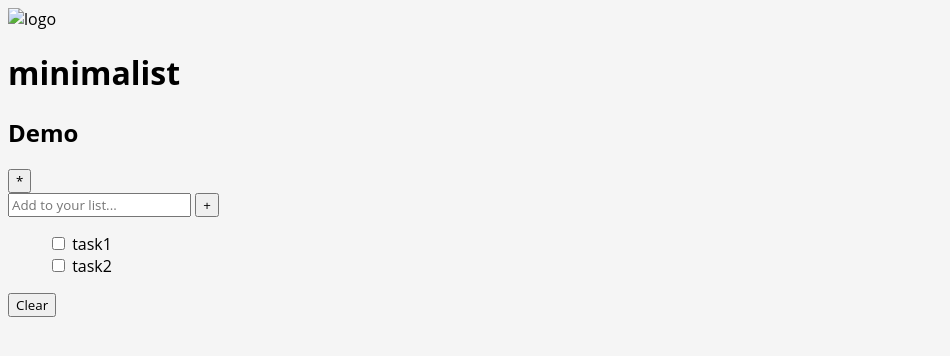
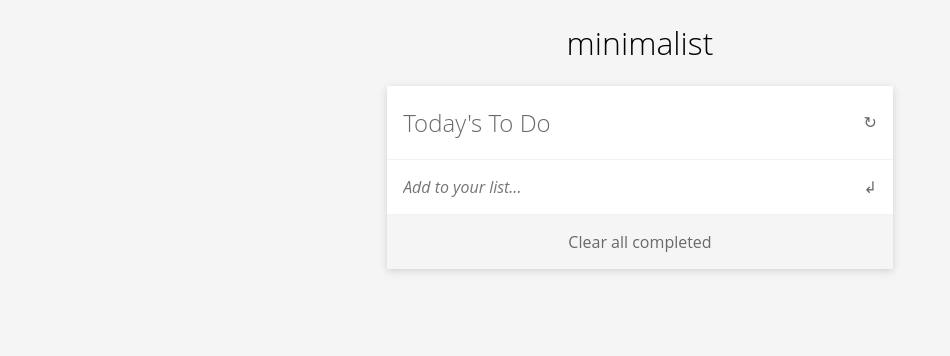
Before and after one commit to AlexHamn/To_Do_List_1, a website built with webpack: page src/index.html in a window 1280 px wide. Shown: the whole page, without its empty margins (0-950 px from the left). Built offline with nearby package versions, Linux system fonts and the light colour scheme.

Commit message:
setup local storage

```diff
--- a/src/index.html
+++ b/src/index.html
@@ -8,35 +8,33 @@
 </head>
 
 <body>
-    <img src="#" alt="logo" srcset="#">
-    <h1>minimalist</h1>
-    <section>
+    <header>
+        <h1>minimalist</h1>
+    </header>
+    <section id="content">
         <article id="list">
-            <div>
-                <h2>Demo</h2>
-                <button>*</button>
+            <div id="title" class="item">
+                <h2>Today's To Do</h2>
+                <button id="resetList">↻</button>
             </div>
-            <div>
-                <form action="">
+            <div id="input">
+                <form action="post" class="item" data-new-task-form>
                     <input type="text" id="addToList" placeholder="Add to your list...">
-                    <button>+</button>
+                    <button type="submit">↲</button>
                 </form>
             </div>
-            <ul id="list">
-                <li>
-                    <input type="checkbox" id='task1'>
-                    <label for="task1">task1</label>
-                </li>
-                <li>
-                    <input type="checkbox" id='task2'>
-                    <label for="task2">task2</label>
-                </li>
-            </ul>
-            <div>
-                <button>Clear</button>
+            <ul id="tasks" data-tasks-list></ul>
+            <div id="clear">
+                <button id="clearButton">Clear all completed</button>
             </div>
         </article>
     </section>
+    <template id="taskTemplate">
+        <li>
+            <input type="checkbox">
+            <label></label>
+        </li>
+    </template>
 </body>
 
 </html>
--- a/src/index.js
+++ b/src/index.js
@@ -1,22 +1,84 @@
 import _ from 'lodash';
 import './style.css';
-import printMe from './print.js';
 
-function component() {
-    const element = document.createElement('div');
-    const btn = document.createElement('button');
+const newTaskForm = document.querySelector('[data-new-task-form]');
+const tasksList = document.getElementById('tasks');
 
-    // Lodash, now imported by this script
-    element.innerHTML = _.join(['Hello', 'webpack'], ' ');
+const LOCAL_STORAGE_TASKS_KEY = 'tasks.list';
+let tasks = JSON.parse(localStorage.getItem(LOCAL_STORAGE_TASKS_KEY)) || [];
 
-    btn.textContent = 'Click me and check the console!';
-    btn.onclick = printMe;
-
-    element.appendChild(btn);
-
-    element.classList.add('hello');
-
-    return element;
+function clearElement(element) {
+    while (element.firstChild) {
+        element.removeChild(element.firstChild);
+    }
+    console.log('done')
 }
 
-// document.body.appendChild(component());
+const taskInput = document.getElementById('addToList');
+taskInput.value = null;
+
+newTaskForm.addEventListener('submit', e => {
+    e.preventDefault();
+    const task = taskInput.value;
+    if (task == null || task === '') return;
+    const newTask = createTask(task);
+    tasks.push(newTask);
+    taskInput.value = null;
+    console.log(tasks);
+    renderTasks();
+})
+
+tasksList.addEventListener('click', e => {
+    const selectedTask = tasks.find(task => task.id === e.target.id)
+    selectedTask.complete = e.target.checked;
+    save();
+})
+
+function createTask(task) {
+    return {id: Date.now().toString(), task: task, complete: false}
+}
+
+function save() {
+    localStorage.setItem(LOCAL_STORAGE_TASKS_KEY, JSON.stringify(tasks));
+}
+
+const taskTemplate = document.getElementById('taskTemplate');
+
+function renderTasks() {
+    clearElement(tasksList);
+    tasks.forEach(task => {
+        const taskElement = document.importNode(taskTemplate.content, true);
+        const checkBox = taskElement.querySelector('input');
+        const label = taskElement.querySelector('label');
+
+        checkBox.id = task.id;
+        checkBox.checked = task.complete;
+
+        label.htmlFor = task.id;
+        label.append(task.task);
+        tasksList.appendChild(taskElement);
+    })
+    save();
+}
+
+const clearButton = document.getElementById('clearButton');
+
+function tst() {
+    clearElement(tasksList);
+    save();
+}
+
+clearButton.addEventListener('click', e => {
+    tasks = tasks.filter(task => !task.complete);
+    save();
+    renderTasks();
+});
+
+const resetList = document.getElementById('resetList');
+resetList.addEventListener('click', e => {
+    tasks = null;
+    localStorage.clear();
+    renderTasks();
+})
+
+renderTasks();
--- a/src/style.css
+++ b/src/style.css
@@ -1,12 +1,86 @@
     * {
         font-family: 'Open Sans', 'Lucida Grande', tahoma, verdana, arial, sans-serif;
         list-style: none;
+        color: dimgray;
     }
 
     body {
         background-color: whitesmoke;
     }
 
-    .hello {
-        color: rebeccapurple;
+    header {
+        width: 100%;
+        text-align: center;
     }
+
+    h1 {
+        color: black;
+        font-weight: 200;
+    }
+
+    h2 {
+        margin-left: 1rem;
+        font-weight: 100;
+    }
+
+    button {
+        all: unset;
+        padding: 1rem;
+        cursor: pointer;
+        user-select: none;
+    }
+
+    form input {
+        all: unset;
+        margin-left: 1rem;
+    }
+
+    form input::placeholder {
+        font-style: italic;
+    }
+
+    #content {
+        display: flex;
+        width: 100%;
+        justify-content: center;
+        align-items: center;
+    }
+
+    #input {
+        border-bottom: 1px solid rgba(128, 128, 128, 0.1);
+    }
+
+    #list {
+        background: white;
+        width: 40%;
+        box-shadow: 0px 2px 8px rgba(0,0,0,0.15);
+    }
+
+    #title {
+        border-bottom: 1px solid rgba(128, 128, 128, 0.1);
+        /* height: 2%; */
+    }
+
+    #tasks {
+        padding: unset;
+        margin: unset;
+    }
+
+    li {
+        padding: 1rem;
+        border-bottom: 1px solid rgba(128, 128, 128, 0.1);
+    }
+
+    [type = 'checkbox']:checked + label {
+        text-decoration: line-through;
+    }
+
+    #clear {
+        text-align: center;
+        background-color: whitesmoke;
+    }
+
+    .item {
+        display: flex;
+        justify-content: space-between;
+    }
--- a/webpack.config.js
+++ b/webpack.config.js
@@ -11,7 +11,12 @@ module.exports = {
         rules: [{
             test: /\.css$/i,
             use: ['style-loader', 'css-loader'],
-        }, ],
+        },
+        {
+            test: /\.(png|svg|jpg|jpeg|gif)$/i,
+            type: 'asset/resource',
+        },
+    ],
     },
     devtool: 'inline-source-map',
     devServer: {
```
Also changed, not shown: src/checkmark.svg (added).
